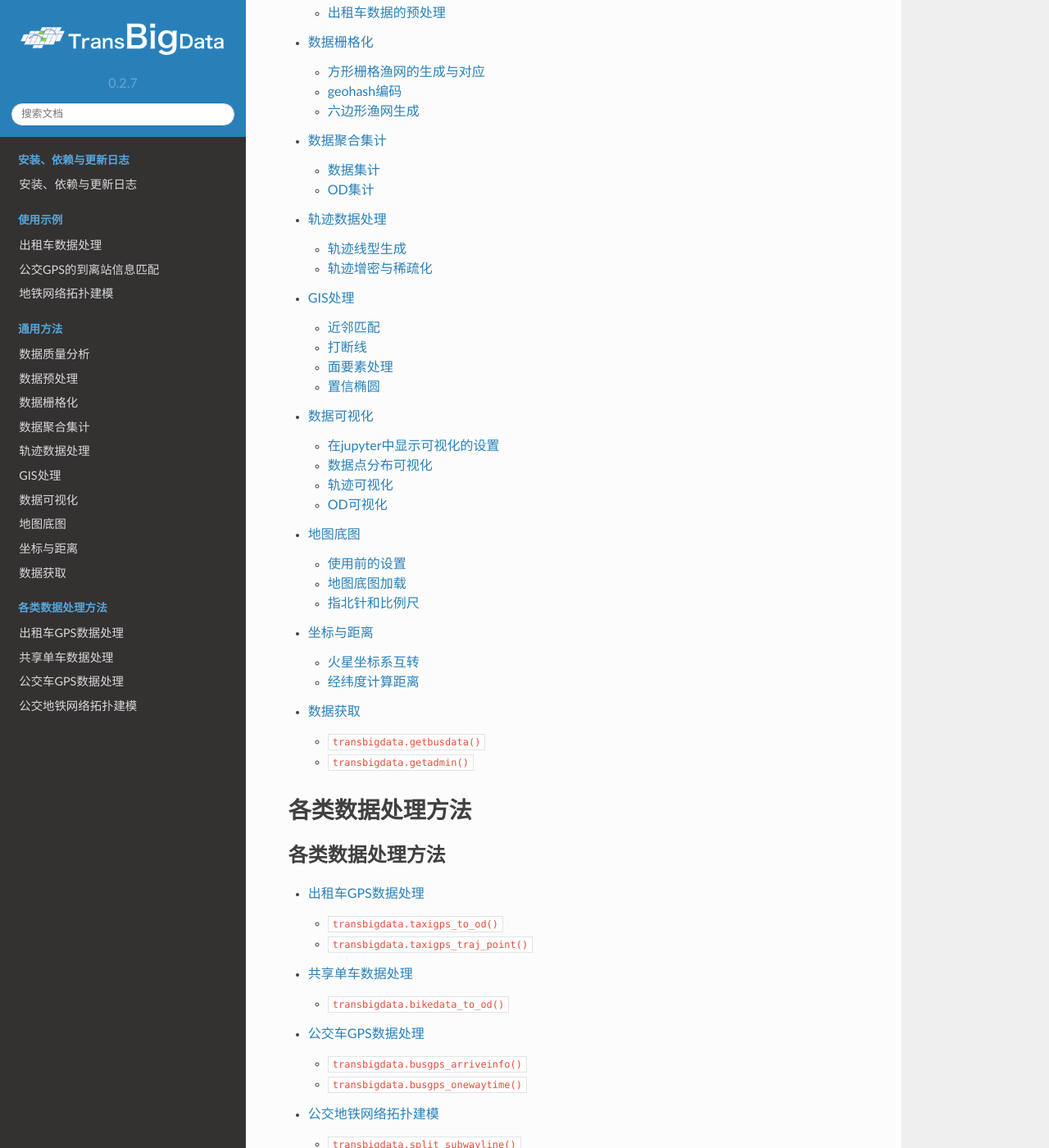
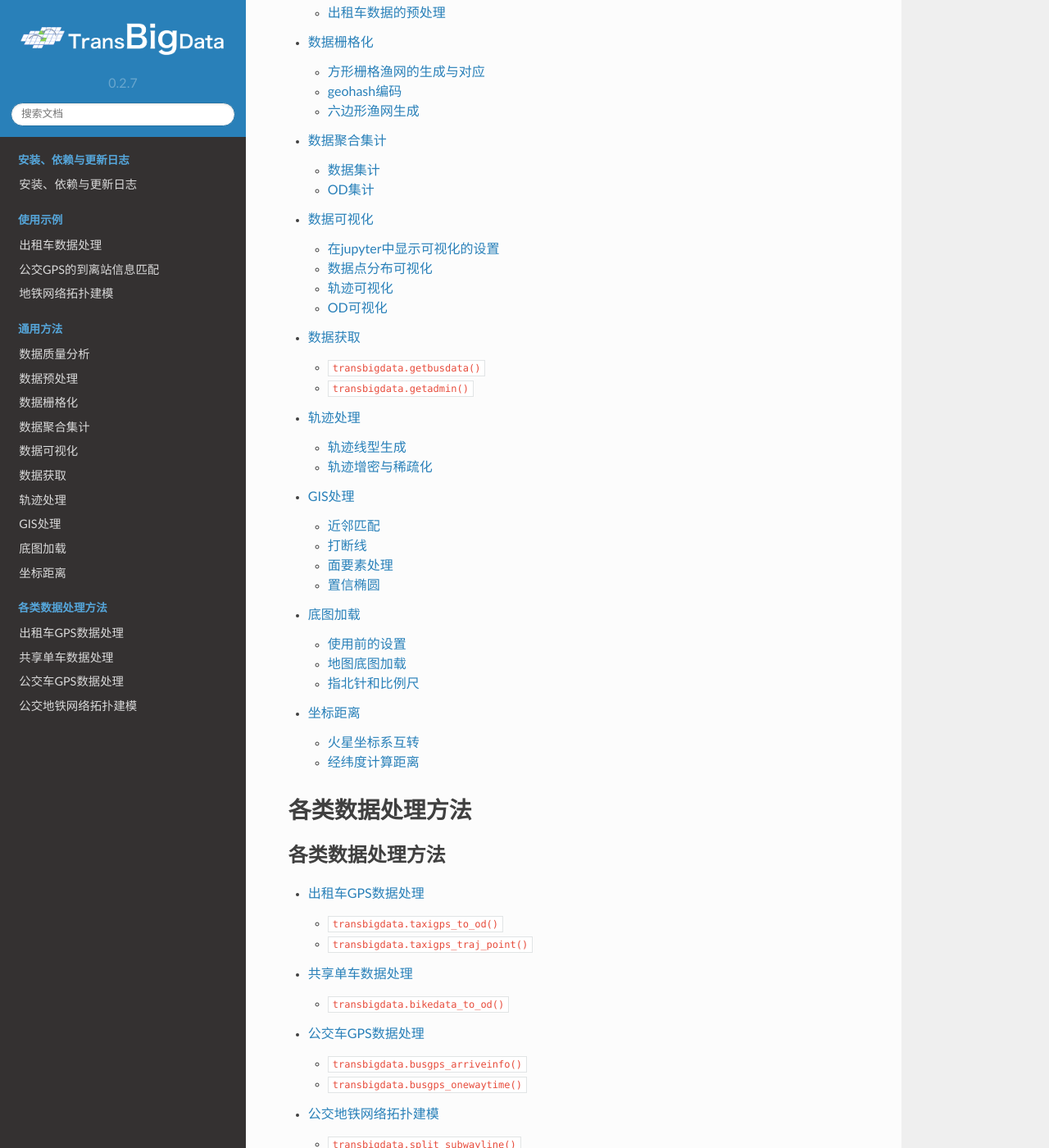
Before and after one commit to ni1o1/transbigdata, a Sphinx documentation site: the page built from docs/source/index.rst, in a window 1280 px wide and 1400 px high, scrolled down 3845 px. Shown: the whole window at 82% size. Built offline with Sphinx 7.4.7 and the Read the Docs theme 2.0.0, drawn with Linux system fonts in a browser that asks for light colours.

Commit message:
change name

```diff
--- a/docs/source/CoordinatesConverter.rst
+++ b/docs/source/CoordinatesConverter.rst
@@ -2,7 +2,7 @@
 
 
 ******************************
-坐标与距离
+坐标距离
 ******************************
 
 火星坐标系互转
--- a/docs/source/index.rst
+++ b/docs/source/index.rst
@@ -114,12 +114,12 @@ TransBigData简介
    preprocess.rst
    grids.rst
    odprocess.rst
+   visualization.rst
+   getbusdata.rst
    traj.rst
    gisprocess.rst
-   visualization.rst
    plot_map.rst
    CoordinatesConverter.rst
-   getbusdata.rst
 
 
 各类数据处理方法
--- a/docs/source/plot_map.rst
+++ b/docs/source/plot_map.rst
@@ -2,7 +2,7 @@
 
 
 ***************
-地图底图
+底图加载
 ***************
 
 使用前的设置
--- a/docs/source/traj.rst
+++ b/docs/source/traj.rst
@@ -2,7 +2,7 @@
 
 
 ******************************
-轨迹数据处理
+轨迹处理
 ******************************
 
 轨迹线型生成
```
Also changed, not shown: paper.md (+1 -1 lines).
